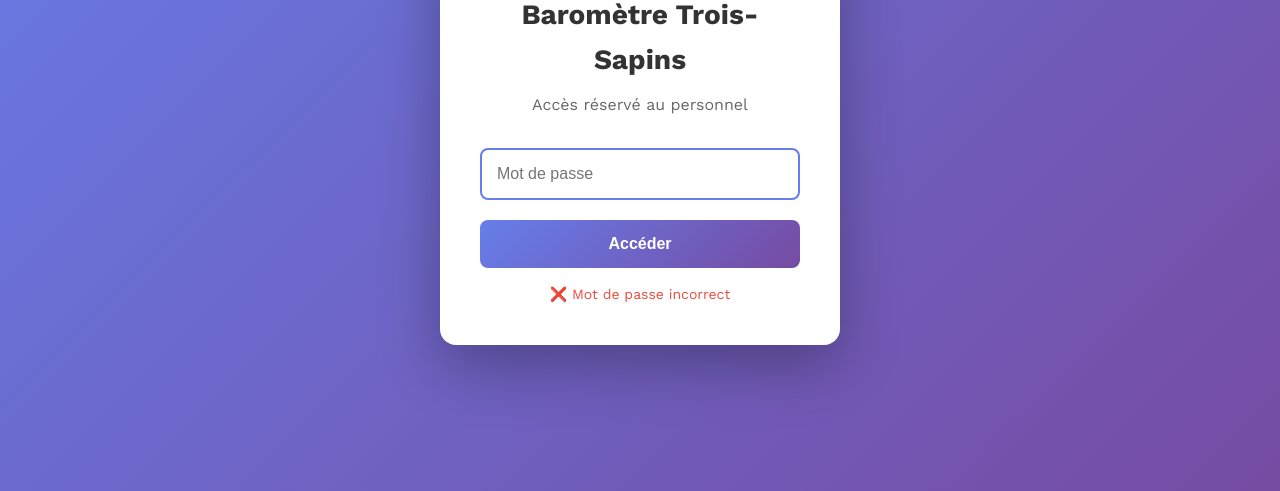
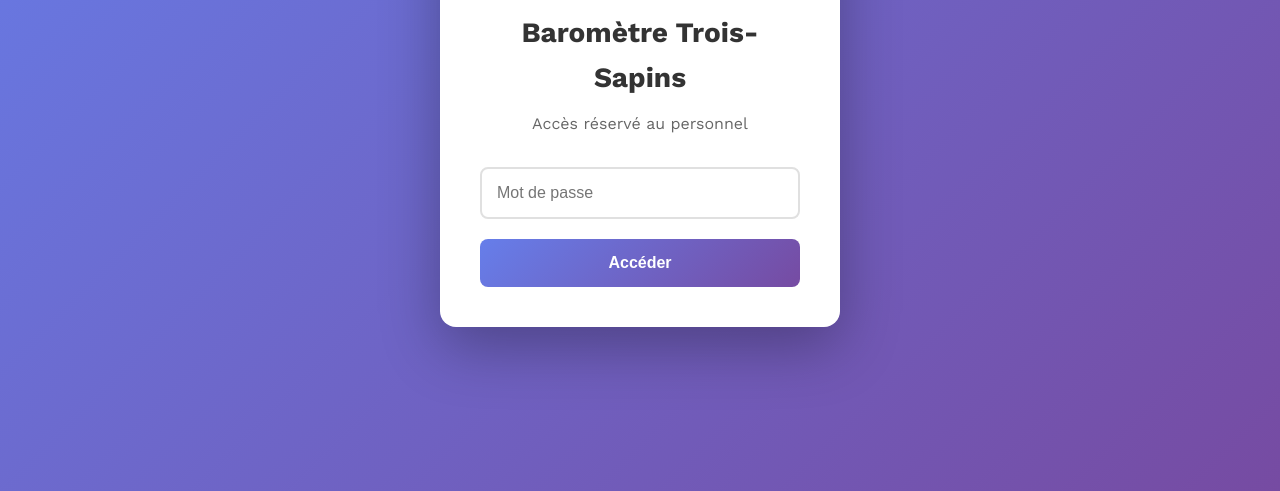
Before and after one commit to 3sapins/barometre, a plain HTML site: page index.html in a window 1280 px wide. Both pictures are taken after a click on the button "Accéder". Shown: the part 309-800 px from the top of the page. Drawn offline with nearby package versions, Linux system fonts and the light colour scheme.

Commit message:
Update index.html

```diff
--- a/index.html
+++ b/index.html
@@ -1896,9 +1896,10 @@
     </script>
 
     <script>
-        // MOT DE PASSE : 3Sap2026
+        // MOT DE PASSE : 3Sap2025
         // Pour changer le mot de passe, modifiez la ligne ci-dessous
-        const correctPasswordHash = '5f4dcc3b5aa765d61d8327deb882cf99'; // Hash MD5 de "3Sap2026"
+        const correctPasswordHash = '5f4dcc3b5aa765d61d8327deb882cf99'; // Hash MD5 de "3Sap2025
+        "
 
         function simpleHash(str) {
             // Fonction de hash simple (MD5-like)
@@ -1916,7 +1917,7 @@
             const errorMsg = document.getElementById('errorMessage');
 
             // Vérifier le mot de passe (version simple)
-            if (input === 'TroisSapins2025') {
+            if (input === '3Sap2025') {
                 // Masquer l'overlay
                 document.getElementById('loginOverlay').style.display = 'none';
                 // Sauvegarder dans sessionStorage
```
